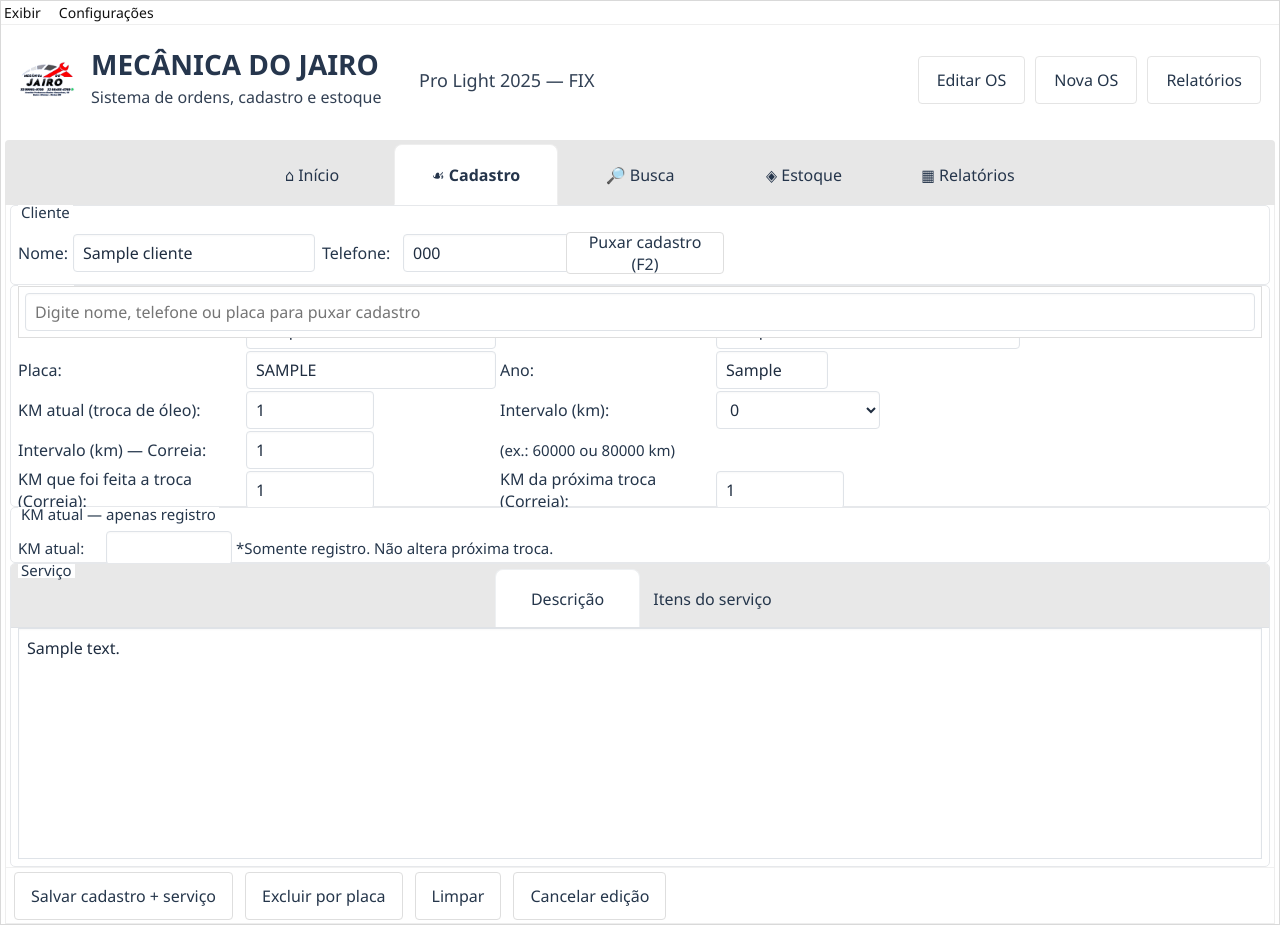
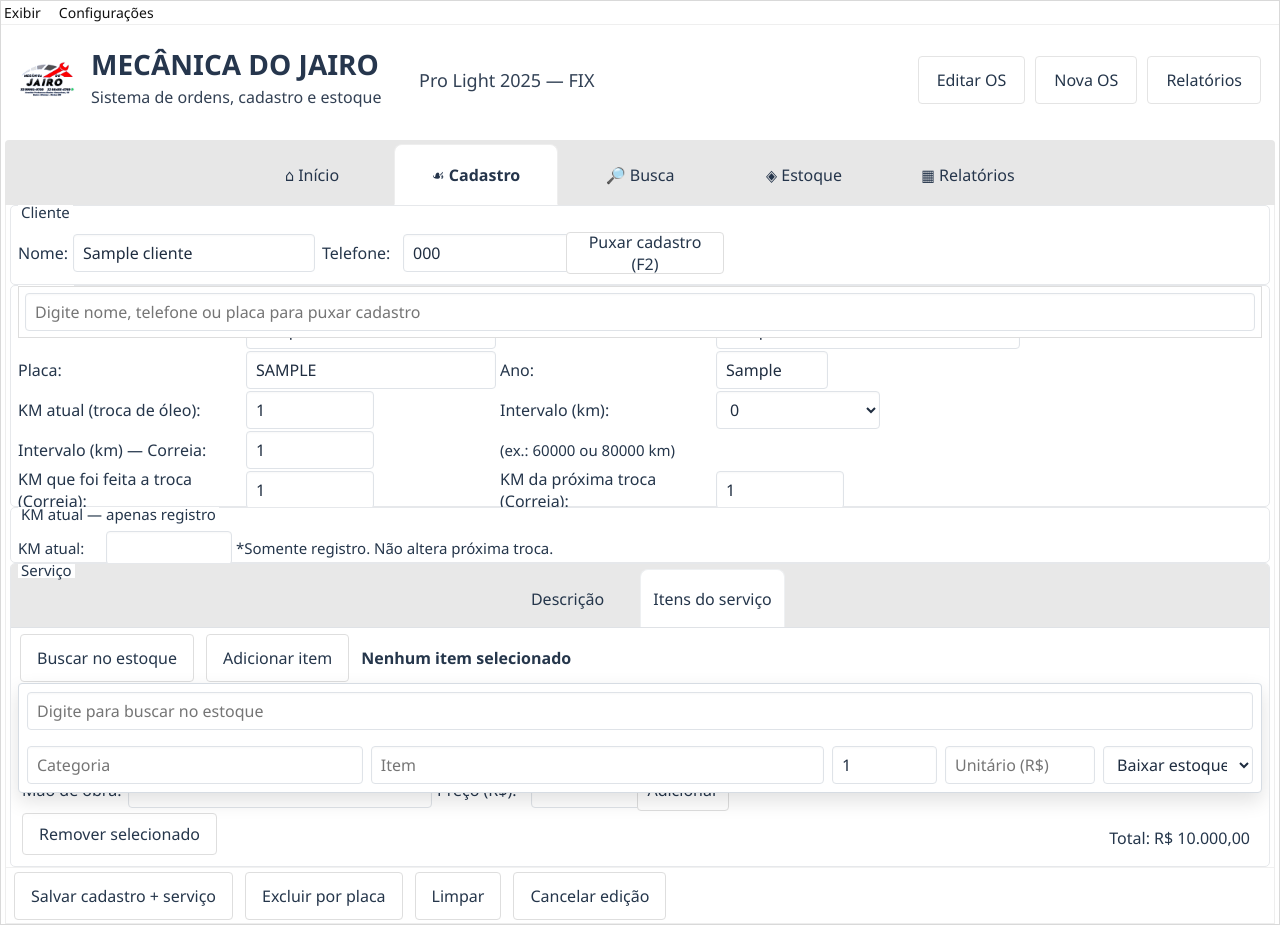
Before and after one commit to sketchJayJay/Mec-nica-do-Jairo, a Flask app: page /os/1/editar in a window 1280 px wide. Run offline with Flask 3, Linux system fonts and the light colour scheme; tables that the repository leaves empty hold one stand-in row (values such as "Sample post").

Commit message:
Add files via upload

```diff
--- a/app.py
+++ b/app.py
@@ -1,3 +1,4 @@
+# LAYOUT_EXATAMENTE_ASSIM_20260831
 # -*- coding: utf-8 -*-
 import os
 import sqlite3
--- a/templates/form_os.html
+++ b/templates/form_os.html
@@ -61,15 +61,15 @@
   <section class="desktop-fieldset service-desktop-fieldset">
     <div class="legend-title">Serviço</div>
     <div class="desktop-service-tabs no-print">
-      <button type="button" class="tab-btn active" data-tab="descricao" onclick="setServiceTab('descricao')">Descrição</button>
-      <button type="button" class="tab-btn" data-tab="itens" onclick="setServiceTab('itens')">Itens do serviço</button>
+      <button type="button" class="tab-btn" data-tab="descricao" onclick="setServiceTab('descricao')">Descrição</button>
+      <button type="button" class="tab-btn active" data-tab="itens" onclick="setServiceTab('itens')">Itens do serviço</button>
     </div>
 
-    <div id="descricaoPane" class="service-pane descricao-pane active">
+    <div id="descricaoPane" class="service-pane descricao-pane">
       <textarea name="descricao">{{ os.descricao if os else '' }}</textarea>
     </div>
 
-    <div id="itensPane" class="service-pane itens-pane no-print">
+    <div id="itensPane" class="service-pane itens-pane no-print active">
       <div class="item-topline">
         <button class="btn old-btn" type="button" onclick="toggleEstoquePicker()">Buscar no estoque</button>
         <button class="btn old-btn" type="button" onclick="addSelectedOrPrompt()">Adicionar item</button>
@@ -143,6 +143,9 @@ window.addEventListener('DOMContentLoaded', () => {
   setupCalculations();
   setupEstoqueSearch();
   recalcItens();
+  // LAYOUT_EXATAMENTE_ASSIM_20260831
+  setServiceTab('itens');
+  window.scrollTo({top: 0, behavior: 'instant'});
   const km = document.getElementById('km_atual');
   const prox = document.getElementById('proxima_manut_km');
   const prev = document.getElementById('proxOleoPreview');
```
Also changed, not shown: README.md.
